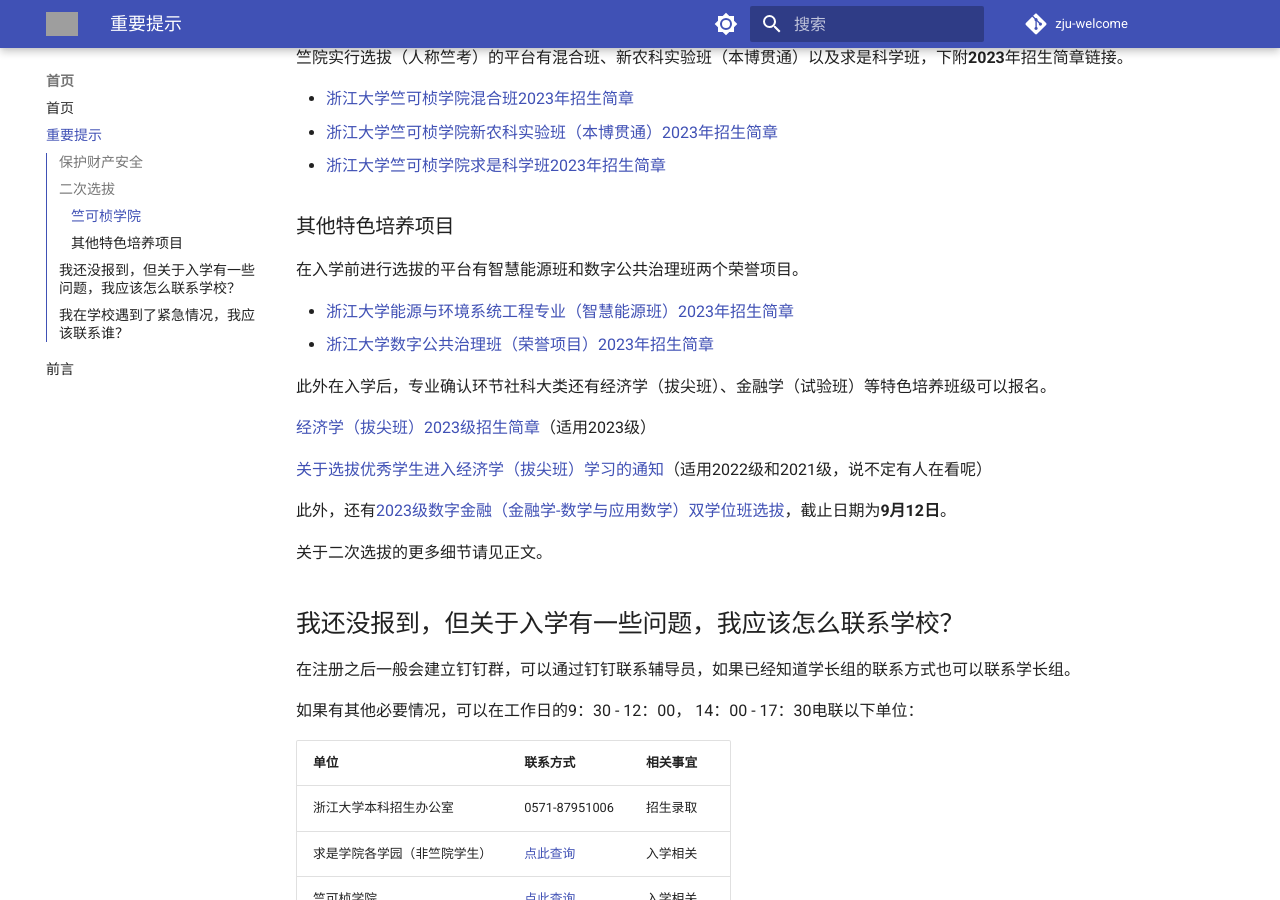
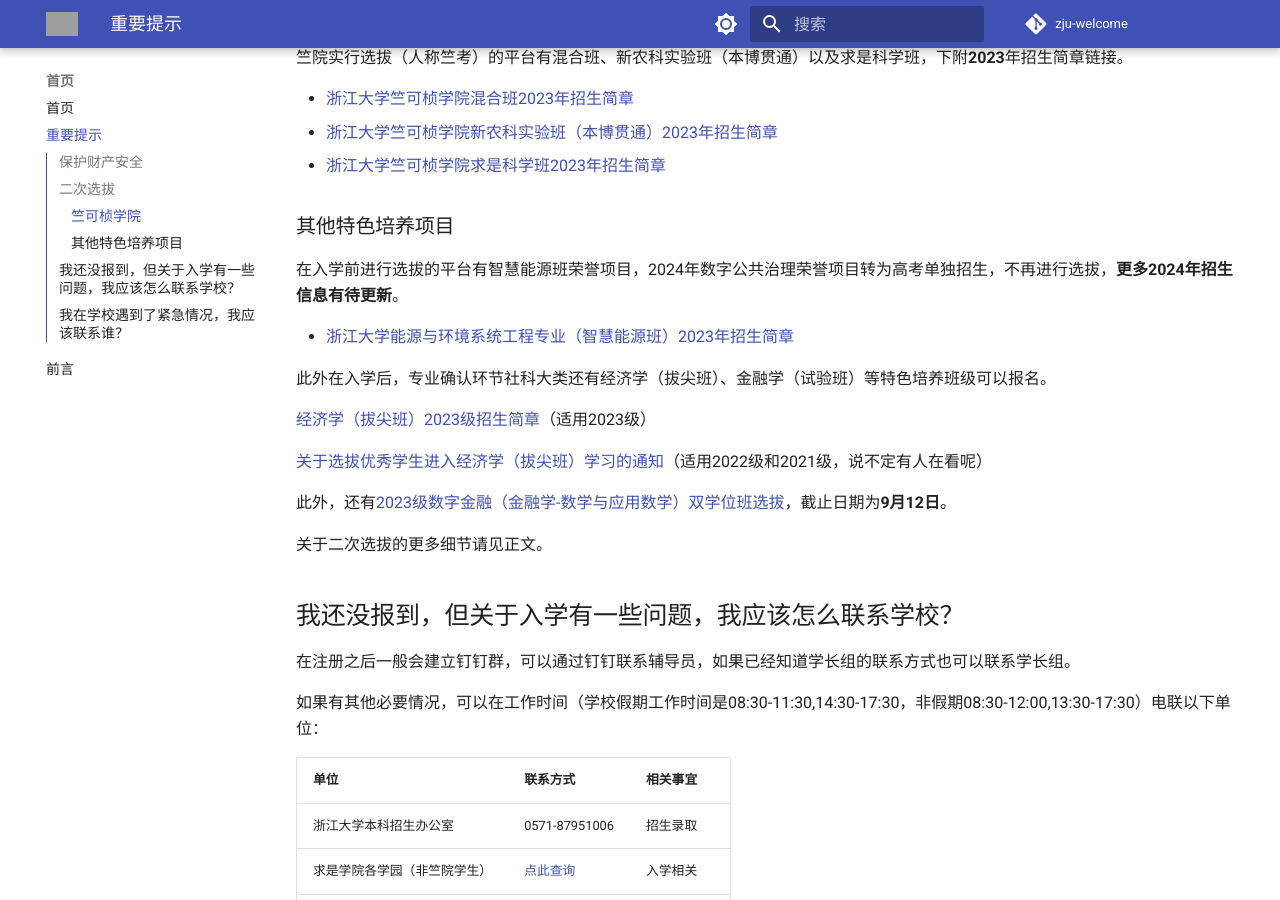
Before and after one commit to mini-full/zju-welcome, an MkDocs documentation site: the page built from docs/callout.md, in a window 1280 px wide and 900 px high, scrolled down 707 px. Built offline with MkDocs 1.6.1 and Material for MkDocs 9.7.7, drawn with Linux system fonts in a browser that asks for light colours; comment, search, counter and statistics services are not loaded; grey boxes are pictures that could not be loaded.

Commit message:
patch:修订意见1-12

```diff
--- a/docs/callout.md
+++ b/docs/callout.md
@@ -1,4 +1,5 @@
 <!-- 这是用来作为特别提示的信息，文件名称不动，但标题可以改动。 -->
+
 # 重要提示
 
 ## 保护财产安全
@@ -25,10 +26,9 @@
 
 ### 其他特色培养项目
 
-在入学前进行选拔的平台有智慧能源班和数字公共治理班两个荣誉项目。
+在入学前进行选拔的平台有智慧能源班荣誉项目，2024年数字公共治理荣誉项目转为高考单独招生，不再进行选拔，**更多2024年招生信息有待更新**。
 
 - [浙江大学能源与环境系统工程专业（智慧能源班）2023年招生简章](http://www.doe.zju.edu.cn/2023/0731/c74388a2786957/page.htm)
-- [浙江大学数字公共治理班（荣誉项目）2023年招生简章](https://mp.weixin.qq.com/s/4JR5pEr3kdI6N-IL_ii5CQ)
 
 此外在入学后，专业确认环节社科大类还有经济学（拔尖班）、金融学（试验班）等特色培养班级可以报名。
 
@@ -44,20 +44,20 @@
 
 在注册之后一般会建立钉钉群，可以通过钉钉联系辅导员，如果已经知道学长组的联系方式也可以联系学长组。
 
-如果有其他必要情况，可以在工作日的9：30 - 12：00， 14：00 - 17：30电联以下单位：
+如果有其他必要情况，可以在工作时间（学校假期工作时间是08:30-11:30,14:30-17:30，非假期08:30-12:00,13:30-17:30）电联以下单位：
 
-| 单位                         | 联系方式                                          | 相关事宜 |
-| ---------------------------- | ------------------------------------------------- | -------- |
-| 浙江大学本科招生办公室       | 0571-87951006                                     | 招生录取 |
+| 单位                         | 联系方式                                       | 相关事宜 |
+| ---------------------------- | ---------------------------------------------- | -------- |
+| 浙江大学本科招生办公室       | 0571-87951006                                  | 招生录取 |
 | 求是学院各学园（非竺院学生） | [点此查询](http://qsxy.zju.edu.cn/30803/list.htm) | 入学相关 |
 | 竺可桢学院                   | [点此查询](http://ckc.zju.edu.cn/34921/list.htm)  | 入学相关 |
-| 浙江大学信息技术中心         | 0571-87951669                                     | 网络账户 |
-| 紫金港宿管办                 | 0571-88206060                                     | 寝室相关 |
+| 浙江大学信息技术中心         | 0571-87951669                                  | 网络账户 |
+| 紫金港宿管办                 | 0571-88206060                                  | 寝室相关 |
 
 ## 我在学校遇到了紧急情况，我应该联系谁？
 
-| 单位             | 电话              |
-| ---------------- | ----------------- |
+| 单位             | 电话                    |
+| ---------------- | ----------------------- |
 | 紫金港校医院急诊 | **0571-88981120** |
 | 紫金港保卫处     | **0571-88206110** |
 
```
Also changed, not shown: docs/basics/colleges.md (+13 -13 lines), docs/basics/history.md (+1 -1 lines), docs/basics/school_song.md (+1 -1 lines), docs/index.md (+3 -43 lines).
